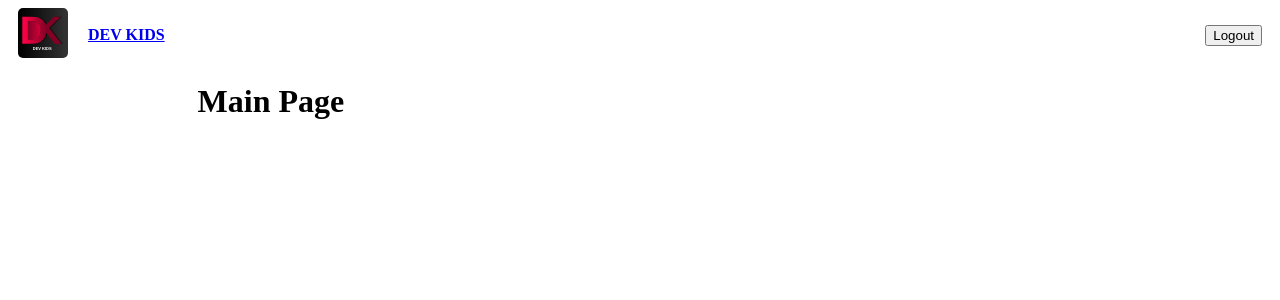
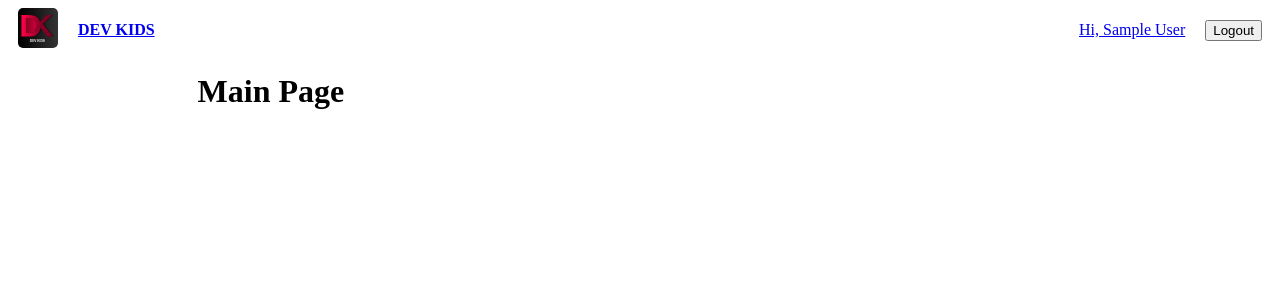
Before and after one commit to yahyaanwar/django-blog, a Django app: page / in a window 1280 px wide. Shown: the top 300 px of the page. Run offline with Django 3.2, Linux system fonts and the light colour scheme; the visitor is signed in with stand-in values (Sample User, id 1).

Commit message:
[IMP] Add link to user page

```diff
--- a/templates/navbar.html
+++ b/templates/navbar.html
@@ -2,13 +2,19 @@
 
 <nav style="display: flex; align-items: center;">
     <a href="{% url 'index' %}">
-        <img src="{% static 'img/logo.svg' %}" alt="Dev Kids" style="width: 50px; height: 50px; border-radius: 5px;">
+        <img src="{% static 'img/logo.svg' %}" alt="Dev Kids" style="width: 40px; height: 40px; border-radius: 5px;">
     </a>
     <a href="{% url 'index' %}">
         <strong>DEV KIDS</strong>
     </a>
     <span style="flex-grow: 1;"></span>
     {% if user.is_authenticated %}
+    <a href="{% url 'user:index' %}" title="{{ user.email }}">
+    Hi,
+    {% if user.first_name %}{{ user.first_name }}{% endif %}
+    {% if user.last_name %}{{ user.last_name }}{% endif %}
+    {% if not user.first_name and not user.last_name %}{{ user.username }}{% endif %}
+    </a>
     <a href="{% url 'user:signout' %}">
         <button>Logout</button>
     </a>
```
